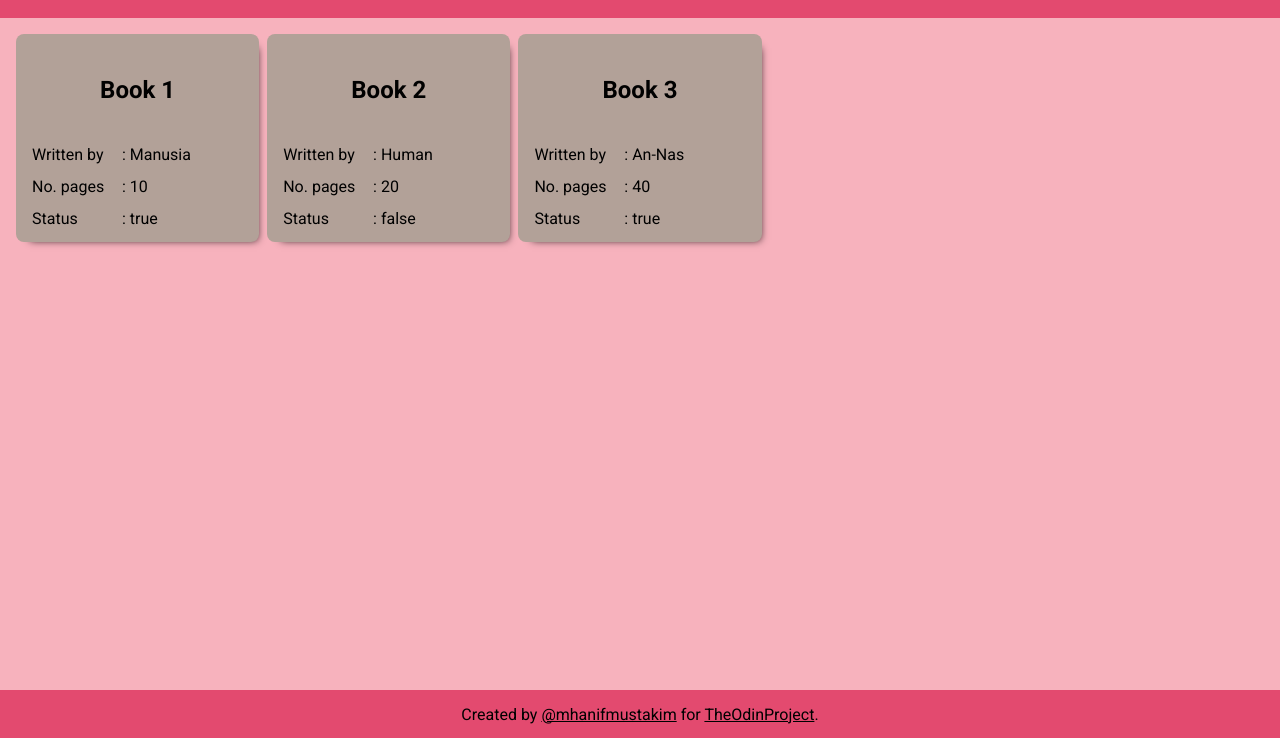
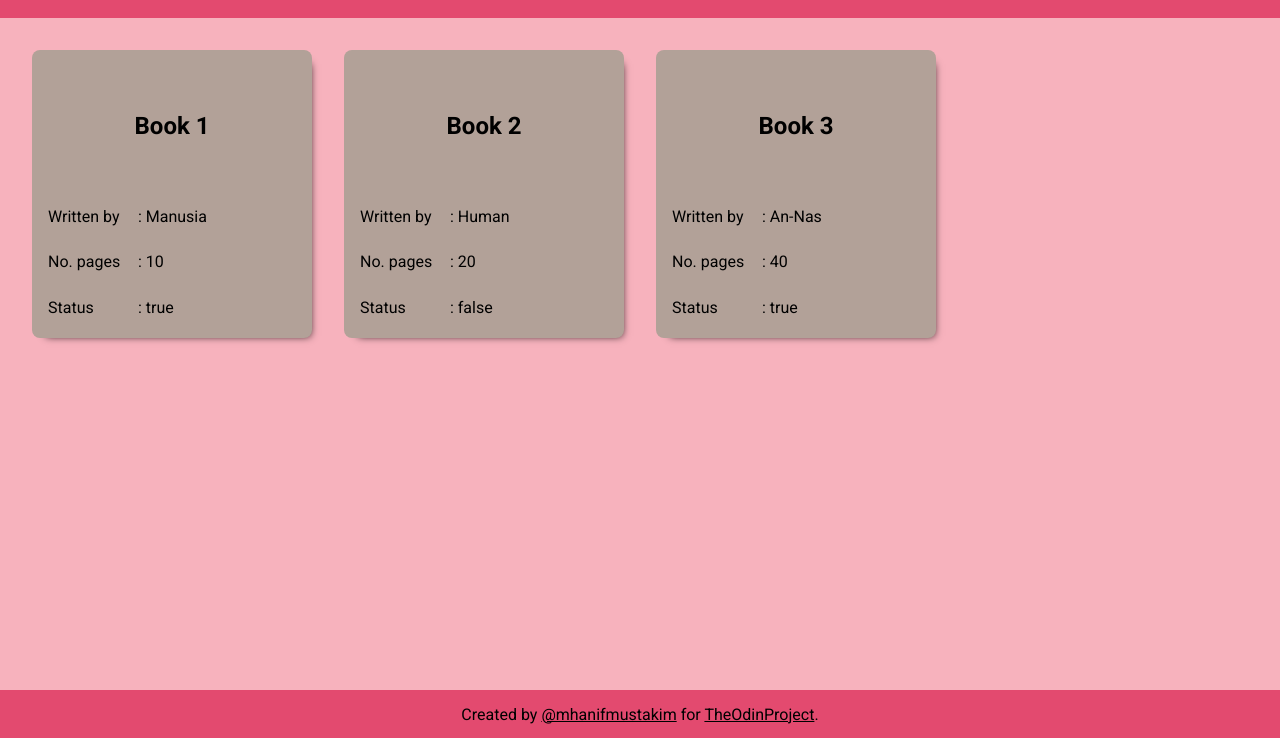
Before and after one commit to mhanifmustakim/library-odin, a plain HTML site: page index.html in a window 1280 px wide. Shown: the part 62-800 px from the top of the page. Drawn offline with Linux system fonts and the light colour scheme.

Commit message:
Fix desktop view

```diff
--- a/style.css
+++ b/style.css
@@ -46,9 +46,9 @@
     width: 100%;
     padding: 1rem;
     display: grid;
-    grid-template-columns: repeat(auto-fill, minmax(15rem, 1fr));
+    grid-template-columns: repeat(auto-fill, minmax(16rem, 1fr));
     grid-template-rows: repeat(auto-fill, minmax(10rem, 1fr));
-    gap: 0.5rem;
+    gap: 1rem;
 }
 
 #library-container>.book {
@@ -74,3 +74,12 @@
     display: grid;
     grid-template-columns: 10ch 1fr;
 }
+
+@media screen and (min-width: 1024px) {
+    #library-container {
+        padding: 2rem;
+        grid-template-columns: repeat(auto-fill, minmax(17.5rem, 1fr));
+        grid-template-rows: repeat(auto-fill, minmax(15rem, 1fr));
+        gap: 2rem;
+    }
+}
```
